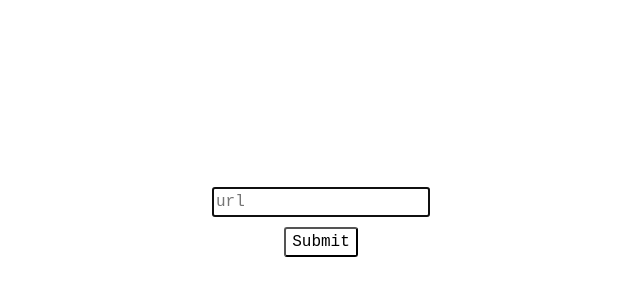
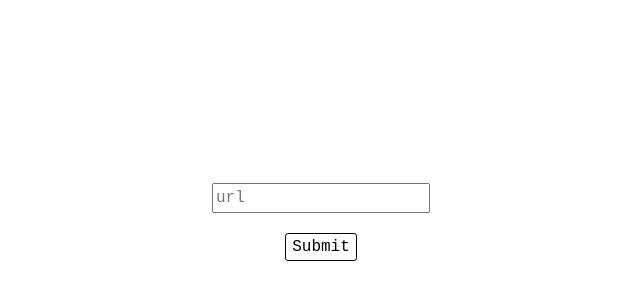
Before and after one commit to rebecca-shoptaw/calmtube, a React (Vite) app: page / in a window 1280 px wide. Shown: the part 178-478 px from the top of the page, without its empty margins (319-959 px from the left). Built offline with nearby package versions, Linux system fonts and the light colour scheme.

Commit message:
Prep for deployment with CSS updates.

```diff
--- a/src/components/EmbedTube.tsx
+++ b/src/components/EmbedTube.tsx
@@ -19,7 +19,7 @@ const EmbedTube = () => {
   return (
     <div>
       {!entered && (
-        <div id="submit-view" className="contain">
+        <div id="submit-view" className={`contain ${entered && "hidden"}`}>
           <input
             id="vid-url"
             placeholder="url"
@@ -30,11 +30,11 @@ const EmbedTube = () => {
         </div>
       )}
       {entered && (
-        <div id="vid-box" className="contain">
+        <div id="vid-box" className={`contain ${!entered && "hidden"}`}>
           <iframe
             width="560"
             height="315"
-            src={`https://www.youtube.com/embed/${vidId}`}
+            src={`https://www.youtube.com/embed/${vidId}?modestbranding=1&rel=0&iv_load_policy=3&color=white`}
             title="YouTube video player"
             allow="accelerometer; autoplay; clipboard-write; encrypted-media; gyroscope; picture-in-picture; web-share"
             allowFullScreen
--- a/src/index.css
+++ b/src/index.css
@@ -1,11 +1,18 @@
 * {
   font-family: "Courier New", Courier, monospace;
+  transition: opacity 0.5s;
+}
+
+.hidden {
+  opacity: 0;
+  width: 0;
+  height: 0;
 }
 
 .contain {
   display: flex;
   flex-direction: column;
-  gap: 10px;
+  gap: 20px;
   align-items: center;
   width: 30%;
   margin: 0 auto;
@@ -18,6 +25,12 @@ button {
   background-color: #fff;
   box-shadow: none;
   outline: none !important;
+  border: 1px solid #000;
+  transition: color 0.5s, background-color 0.5s;
+}
+
+input {
+  outline: none;
 }
 
 button:hover,
@@ -26,3 +39,9 @@ button:focus {
   background-color: #000;
   color: #fff;
 }
+
+iframe {
+  border: 0px !important;
+  margin-bottom: 20px;
+  border-radius: 3px;
+}
```
Also changed, not shown: 3 other files (tests, documents, lock files or other folders).
